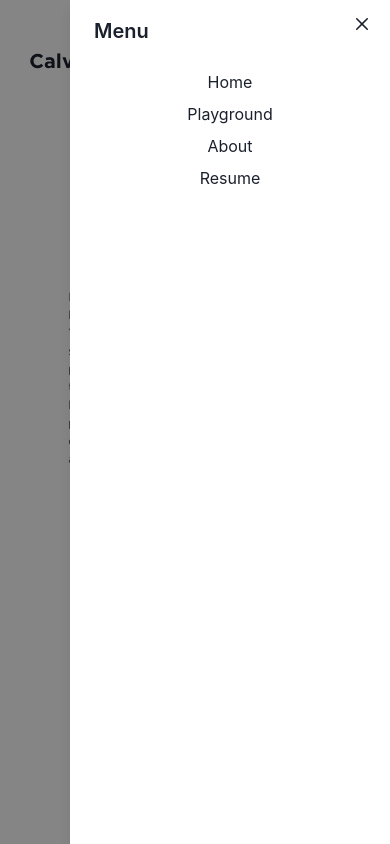
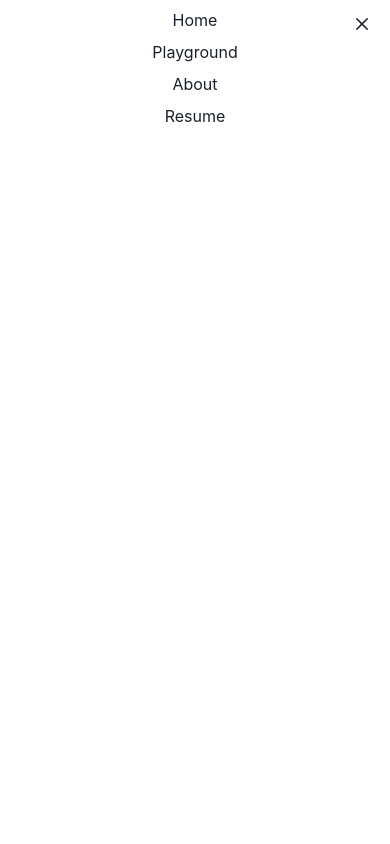
Before and after one commit to ckoo13/kooportfolio, a Next.js app: page / in a window 390 px wide. Both pictures are taken after a click on the button "Open". Shown: the top 844 px of the page. Built offline with nearby package versions, Linux system fonts and the light colour scheme.

Commit message:
fixed layout'

```diff
--- a/components/MobileNavbar.jsx
+++ b/components/MobileNavbar.jsx
@@ -3,6 +3,7 @@
 import { VStack } from '@chakra-ui/react';
 import { useDisclosure } from '@chakra-ui/react';
 import Link from 'next/link';
+import { HamburgerIcon } from '@chakra-ui/icons';
 
 
 export default function MobileNavbar() {
@@ -30,13 +31,13 @@
                 placement='right'
                 onClose={onClose}
                 finalFocusRef={btnRef}
+                size='full'
             >
                 <DrawerOverlay/>
                 <DrawerContent>
                     <DrawerCloseButton/>
-                    <DrawerHeader>Menu</DrawerHeader>
                     <DrawerBody>
-                        <VStack>
+                        <VStack alignItems='center'>
                             <Link href='/'>Home</Link>
                             <Link href='/playground'>Playground</Link>
                             <Link href='/about'>About</Link>
```
